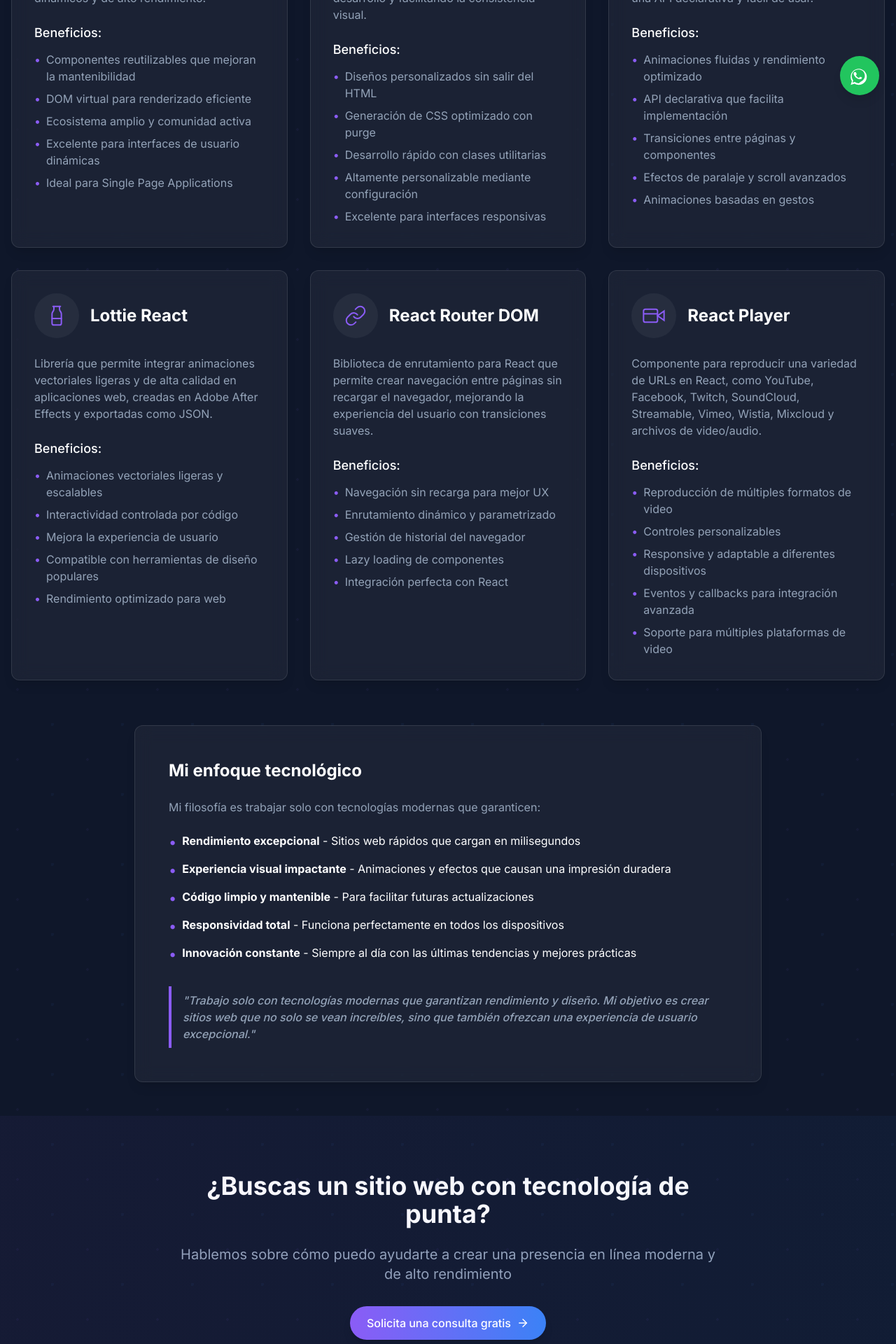
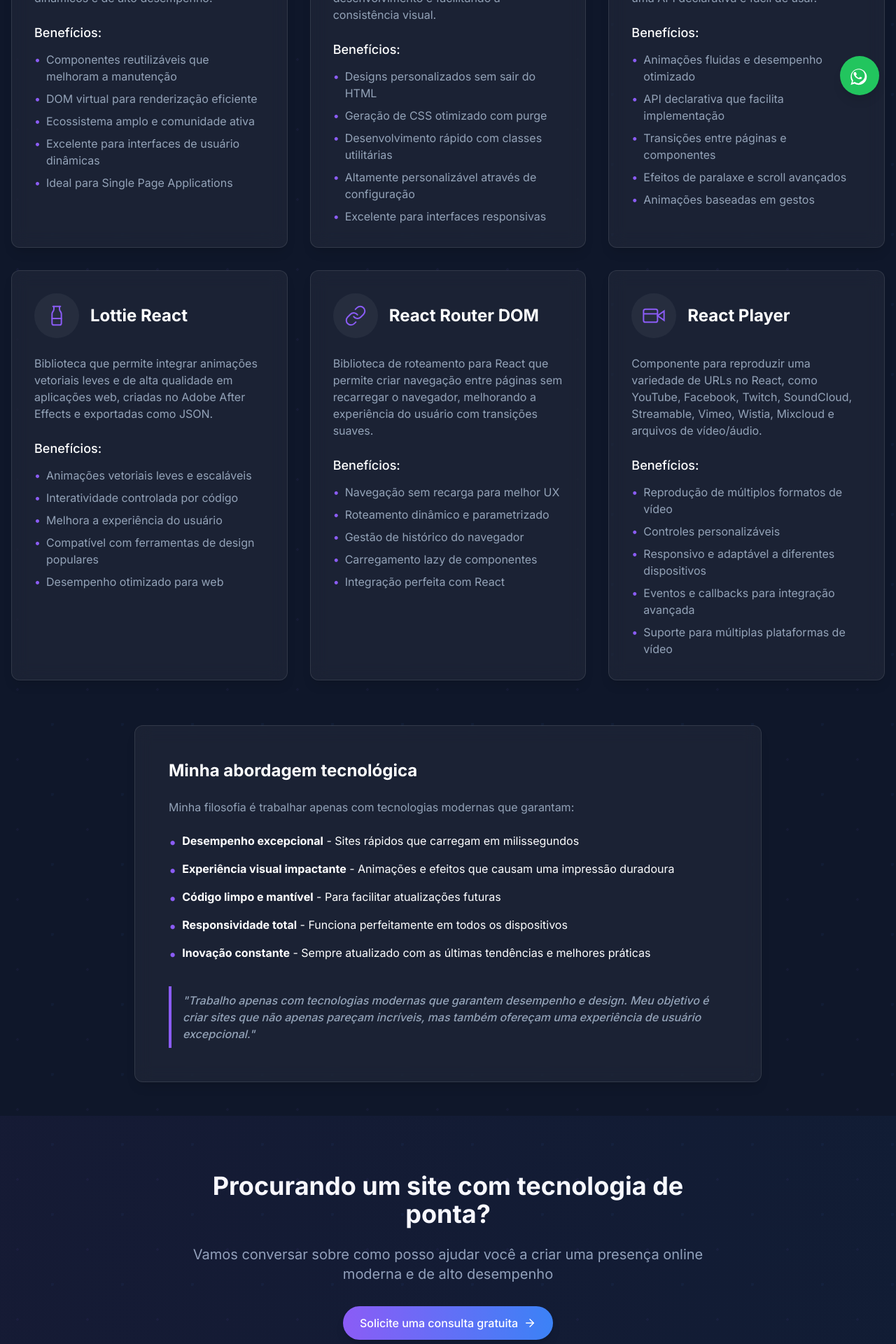
Before and after one commit to otaviodevelop/visual-latam-sites, a React (Vite) app: page /tecnologias in a window 1280 px wide. Shown: the part 640-2560 px from the top of the page at 70% size. Built offline with nearby package versions, Linux system fonts and the light colour scheme.

Commit message:
Refactor: Remove Lovable references and translate Technologies page
- Removed all references to Lovable from the codebase.
- Translated the Technologies page from Spanish to Portuguese.

```diff
--- a/index.html
+++ b/index.html
@@ -11,17 +11,15 @@
     <meta property="og:title" content="Otávio Augusto - Desenvolvedor Frontend" />
     <meta property="og:description" content="Desenvolvedor web frontend freelancer no Brasil" />
     <meta property="og:type" content="website" />
-    <meta property="og:image" content="https://lovable.dev/opengraph-image-p98pqg.png" />
+    <meta property="og:image" content="/opengraph-image.png" />
 
     <meta name="twitter:card" content="summary_large_image" />
     <meta name="twitter:site" content="@otavio_dev" />
-    <meta name="twitter:image" content="https://lovable.dev/opengraph-image-p98pqg.png" />
+    <meta name="twitter:image" content="/opengraph-image.png" />
   </head>
 
   <body>
     <div id="root"></div>
-    <!-- IMPORTANT: DO NOT REMOVE THIS SCRIPT TAG OR THIS VERY COMMENT! -->
-    <script src="https://cdn.gpteng.co/gptengineer.js" type="module"></script>
     <script type="module" src="/src/main.tsx"></script>
   </body>
 </html>
--- a/src/pages/TechnologiesPage.tsx
+++ b/src/pages/TechnologiesPage.tsx
@@ -1,3 +1,4 @@
+
 import Layout from "@/components/layout/Layout";
 import { ArrowRight } from "lucide-react";
 
@@ -18,7 +19,7 @@ const Technology = ({ title, description, icon, benefits }: TechnologyProps) =>
         <h3 className="text-2xl font-bold">{title}</h3>
       </div>
       <p className="text-tech-gray mb-6">{description}</p>
-      <h4 className="text-lg font-medium mb-3">Beneficios:</h4>
+      <h4 className="text-lg font-medium mb-3">Benefícios:</h4>
       <ul className="space-y-2">
         {benefits.map((benefit, index) => (
           <li key={index} className="text-tech-gray flex items-start">
@@ -35,39 +36,39 @@ const technologies = [
   {
     title: "React.js",
     description:
-      "Biblioteca de JavaScript para construir interfaces de usuario interactivas y reutilizables, permitiendo crear sitios web dinámicos y de alto rendimiento.",
+      "Biblioteca JavaScript para construir interfaces de usuário interativas e reutilizáveis, permitindo criar sites dinâmicos e de alto desempenho.",
     icon: `<svg width="32" height="32" viewBox="0 0 24 24" fill="none" xmlns="http://www.w3.org/2000/svg">
             <circle cx="12" cy="12" r="2.5" stroke="#8B5CF6" stroke-width="1.5"/>
             <path d="M12 6C14.9932 3.33333 18.1222 3.2773 20.6667 4.33333C23.6667 5.55555 23 9.33333 21.3333 12C23.7651 16 21.7604 19.1111 19.3333 20.1111C16.6667 21.2222 14.5744 20 12 18" stroke="#8B5CF6" stroke-width="1.5"/>
             <path d="M12 6C9.00683 3.33333 5.87777 3.2773 3.33333 4.33333C0.333333 5.55555 1 9.33333 2.66667 12C0.234907 16 2.23962 19.1111 4.66667 20.1111C7.33333 21.2222 9.42556 20 12 18" stroke="#8B5CF6" stroke-width="1.5"/>
           </svg>`,
     benefits: [
-      "Componentes reutilizables que mejoran la mantenibilidad",
-      "DOM virtual para renderizado eficiente",
-      "Ecosistema amplio y comunidad activa",
-      "Excelente para interfaces de usuario dinámicas",
+      "Componentes reutilizáveis que melhoram a manutenção",
+      "DOM virtual para renderização eficiente",
+      "Ecossistema amplo e comunidade ativa",
+      "Excelente para interfaces de usuário dinâmicas",
       "Ideal para Single Page Applications",
     ],
   },
   {
     title: "Tailwind CSS",
     description:
-      "Framework CSS utilitario que permite construir diseños personalizados directamente en el marcado, acelerando el desarrollo y facilitando la consistencia visual.",
+      "Framework CSS utilitário que permite construir designs personalizados diretamente na marcação, acelerando o desenvolvimento e facilitando a consistência visual.",
     icon: `<svg width="32" height="32" viewBox="0 0 24 24" fill="none" xmlns="http://www.w3.org/2000/svg">
             <path d="M6.96 14.4C7.68 14.4 8.28 14.1 8.76 13.5C9.24 12.9 9.48 12.09 9.48 11.07C9.48 10.05 9.24 9.24 8.76 8.64C8.28 8.04 7.68 7.74 6.96 7.74C6.24 7.74 5.64 8.04 5.16 8.64C4.68 9.24 4.44 10.05 4.44 11.07C4.44 12.09 4.68 12.9 5.16 13.5C5.64 14.1 6.24 14.4 6.96 14.4ZM7.5 16.26C6.06 16.26 4.86 15.75 3.9 14.73C2.94 13.71 2.46 12.47 2.46 11.01C2.46 9.55 2.94 8.31 3.9 7.29C4.86 6.27 6.06 5.76 7.5 5.76C8.94 5.76 10.14 6.27 11.1 7.29C12.06 8.31 12.54 9.55 12.54 11.01C12.54 12.47 12.06 13.71 11.1 14.73C10.14 15.75 8.94 16.26 7.5 16.26ZM17.04 14.4C17.76 14.4 18.36 14.1 18.84 13.5C19.32 12.9 19.56 12.09 19.56 11.07C19.56 10.05 19.32 9.24 18.84 8.64C18.36 8.04 17.76 7.74 17.04 7.74C16.32 7.74 15.72 8.04 15.24 8.64C14.76 9.24 14.52 10.05 14.52 11.07C14.52 12.09 14.76 12.9 15.24 13.5C15.72 14.1 16.32 14.4 17.04 14.4ZM16.5 18.24C15.06 18.24 13.86 17.73 12.9 16.71C11.94 15.69 11.46 14.45 11.46 12.99C11.46 11.53 11.94 10.29 12.9 9.27C13.86 8.25 15.06 7.74 16.5 7.74C17.94 7.74 19.14 8.25 20.1 9.27C21.06 10.29 21.54 11.53 21.54 12.99C21.54 14.45 21.06 15.69 20.1 16.71C19.14 17.73 17.94 18.24 16.5 18.24Z" fill="#8B5CF6"/>
           </svg>`,
     benefits: [
-      "Diseños personalizados sin salir del HTML",
-      "Generación de CSS optimizado con purge",
-      "Desarrollo rápido con clases utilitarias",
-      "Altamente personalizable mediante configuración",
+      "Designs personalizados sem sair do HTML",
+      "Geração de CSS otimizado com purge",
+      "Desenvolvimento rápido com classes utilitárias",
+      "Altamente personalizável através de configuração",
       "Excelente para interfaces responsivas",
     ],
   },
   {
     title: "Framer Motion",
     description:
-      "Biblioteca de animaciones para React que permite crear transiciones fluidas, gestos interactivos y efectos de movimiento con una API declarativa y fácil de usar.",
+      "Biblioteca de animações para React que permite criar transições fluidas, gestos interativos e efeitos de movimento com uma API declarativa e fácil de usar.",
     icon: `<svg width="32" height="32" viewBox="0 0 24 24" fill="none" xmlns="http://www.w3.org/2000/svg">
             <rect width="18" height="18" x="3" y="3" rx="2" stroke="#8B5CF6" stroke-width="1.5"/>
             <circle cx="9" cy="9" r="2" stroke="#8B5CF6" stroke-width="1.5"/>
@@ -76,61 +77,61 @@ const technologies = [
             <circle cx="15" cy="15" r="2" stroke="#8B5CF6" stroke-width="1.5"/>
           </svg>`,
     benefits: [
-      "Animaciones fluidas y rendimiento optimizado",
-      "API declarativa que facilita implementación",
-      "Transiciones entre páginas y componentes",
-      "Efectos de paralaje y scroll avanzados",
-      "Animaciones basadas en gestos",
+      "Animações fluidas e desempenho otimizado",
+      "API declarativa que facilita implementação",
+      "Transições entre páginas e componentes",
+      "Efeitos de paralaxe e scroll avançados",
+      "Animações baseadas em gestos",
     ],
   },
   {
     title: "Lottie React",
     description:
-      "Librería que permite integrar animaciones vectoriales ligeras y de alta calidad en aplicaciones web, creadas en Adobe After Effects y exportadas como JSON.",
+      "Biblioteca que permite integrar animações vetoriais leves e de alta qualidade em aplicações web, criadas no Adobe After Effects e exportadas como JSON.",
     icon: `<svg width="32" height="32" viewBox="0 0 24 24" fill="none" xmlns="http://www.w3.org/2000/svg">
             <path d="M8 2h8" stroke="#8B5CF6" stroke-width="1.5" stroke-linecap="round"/>
             <path d="M9 2v2.789a4 4 0 0 1-.672 2.219l-.656.984A4 4 0 0 0 7 10.212V20a2 2 0 0 0 2 2h6a2 2 0 0 0 2-2v-9.789a4 4 0 0 0-.672-2.219l-.656-.984A4 4 0 0 1 15 4.788V2" stroke="#8B5CF6" stroke-width="1.5" stroke-linecap="round"/>
             <path d="M7 15h10" stroke="#8B5CF6" stroke-width="1.5" stroke-linecap="round"/>
           </svg>`,
     benefits: [
-      "Animaciones vectoriales ligeras y escalables",
-      "Interactividad controlada por código",
-      "Mejora la experiencia de usuario",
-      "Compatible con herramientas de diseño populares",
-      "Rendimiento optimizado para web",
+      "Animações vetoriais leves e escaláveis",
+      "Interatividade controlada por código",
+      "Melhora a experiência do usuário",
+      "Compatível com ferramentas de design populares",
+      "Desempenho otimizado para web",
     ],
   },
   {
     title: "React Router DOM",
     description:
-      "Biblioteca de enrutamiento para React que permite crear navegación entre páginas sin recargar el navegador, mejorando la experiencia del usuario con transiciones suaves.",
+      "Biblioteca de roteamento para React que permite criar navegação entre páginas sem recarregar o navegador, melhorando a experiência do usuário com transições suaves.",
     icon: `<svg width="32" height="32" viewBox="0 0 24 24" fill="none" xmlns="http://www.w3.org/2000/svg">
             <path d="M10 13a5 5 0 0 0 7.54.54l3-3a5 5 0 0 0-7.07-7.07l-1.72 1.71" stroke="#8B5CF6" stroke-width="1.5" stroke-linecap="round"/>
             <path d="M14 11a5 5 0 0 0-7.54-.54l-3 3a5 5 0 0 0 7.07 7.07l1.71-1.71" stroke="#8B5CF6" stroke-width="1.5" stroke-linecap="round"/>
           </svg>`,
     benefits: [
-      "Navegación sin recarga para mejor UX",
-      "Enrutamiento dinámico y parametrizado",
-      "Gestión de historial del navegador",
-      "Lazy loading de componentes",
-      "Integración perfecta con React",
+      "Navegação sem recarga para melhor UX",
+      "Roteamento dinâmico e parametrizado",
+      "Gestão de histórico do navegador",
+      "Carregamento lazy de componentes",
+      "Integração perfeita com React",
     ],
   },
   {
     title: "React Player",
     description:
-      "Componente para reproducir una variedad de URLs en React, como YouTube, Facebook, Twitch, SoundCloud, Streamable, Vimeo, Wistia, Mixcloud y archivos de video/audio.",
+      "Componente para reproduzir uma variedade de URLs no React, como YouTube, Facebook, Twitch, SoundCloud, Streamable, Vimeo, Wistia, Mixcloud e arquivos de vídeo/áudio.",
     icon: `<svg width="32" height="32" viewBox="0 0 24 24" fill="none" xmlns="http://www.w3.org/2000/svg">
             <polygon points="23 7 16 12 23 17 23 7" stroke="#8B5CF6" stroke-width="1.5"/>
             <rect width="15" height="14" x="1" y="5" rx="2" stroke="#8B5CF6" stroke-width="1.5"/>
             <path d="M1 10h15" stroke="#8B5CF6" stroke-width="1.5"/>
           </svg>`,
     benefits: [
-      "Reproducción de múltiples formatos de video",
-      "Controles personalizables",
-      "Responsive y adaptable a diferentes dispositivos",
-      "Eventos y callbacks para integración avanzada",
-      "Soporte para múltiples plataformas de video",
+      "Reprodução de múltiplos formatos de vídeo",
+      "Controles personalizáveis",
+      "Responsivo e adaptável a diferentes dispositivos",
+      "Eventos e callbacks para integração avançada",
+      "Suporte para múltiplas plataformas de vídeo",
     ],
   }
 ];
@@ -138,7 +139,7 @@ const technologies = [
 const TechnologiesPage = () => {
   return (
     <Layout>
-      {/* Hero de Tecnologías */}
+      {/* Hero de Tecnologias */}
       <section className="relative py-20 overflow-hidden">
         <div className="absolute -top-40 -left-40 w-96 h-96 bg-tech-purple/20 rounded-full filter blur-3xl"></div>
         <div className="absolute -bottom-40 -right-40 w-96 h-96 bg-tech-blue/20 rounded-full filter blur-3xl"></div>
@@ -146,17 +147,17 @@ const TechnologiesPage = () => {
         <div className="container mx-auto px-4 relative z-10">
           <div className="text-center max-w-3xl mx-auto">
             <h1 className="text-4xl md:text-5xl font-bold font-poppins mb-6">
-              <span className="gradient-text">Tecnologías</span> Modernas
+              <span className="gradient-text">Tecnologias</span> Modernas
             </h1>
             <p className="text-xl text-tech-gray">
-              Trabajo exclusivamente con tecnologías de última generación para
-              garantizar un rendimiento óptimo y una experiencia de usuario excepcional
+              Trabalho exclusivamente com tecnologias de última geração para
+              garantir um desempenho ótimo e uma experiência de usuário excepcional
             </p>
           </div>
         </div>
       </section>
 
-      {/* Grid de Tecnologías */}
+      {/* Grid de Tecnologias */}
       <section className="py-12">
         <div className="container mx-auto px-4">
           <div className="grid grid-cols-1 md:grid-cols-2 lg:grid-cols-3 gap-8 mb-16">
@@ -173,47 +174,47 @@ const TechnologiesPage = () => {
 
           {/* Enfoque Tecnológico */}
           <div className="glass-card p-8 md:p-12 max-w-4xl mx-auto">
-            <h2 className="text-2xl font-bold mb-6">Mi enfoque tecnológico</h2>
+            <h2 className="text-2xl font-bold mb-6">Minha abordagem tecnológica</h2>
             <p className="text-tech-gray mb-6">
-              Mi filosofía es trabajar solo con tecnologías modernas que garanticen:
+              Minha filosofia é trabalhar apenas com tecnologias modernas que garantam:
             </p>
             <ul className="space-y-3 mb-8">
               <li className="flex items-start">
                 <span className="text-tech-purple mr-2 text-xl">•</span>
                 <span>
-                  <strong className="text-white">Rendimiento excepcional</strong> - Sitios web rápidos que cargan en milisegundos
+                  <strong className="text-white">Desempenho excepcional</strong> - Sites rápidos que carregam em milissegundos
                 </span>
               </li>
               <li className="flex items-start">
                 <span className="text-tech-purple mr-2 text-xl">•</span>
                 <span>
-                  <strong className="text-white">Experiencia visual impactante</strong> - Animaciones y efectos que causan una impresión duradera
+                  <strong className="text-white">Experiência visual impactante</strong> - Animações e efeitos que causam uma impressão duradoura
                 </span>
               </li>
               <li className="flex items-start">
                 <span className="text-tech-purple mr-2 text-xl">•</span>
                 <span>
-                  <strong className="text-white">Código limpio y mantenible</strong> - Para facilitar futuras actualizaciones
+                  <strong className="text-white">Código limpo e mantível</strong> - Para facilitar atualizações futuras
                 </span>
               </li>
               <li className="flex items-start">
                 <span className="text-tech-purple mr-2 text-xl">•</span>
                 <span>
-                  <strong className="text-white">Responsividad total</strong> - Funciona perfectamente en todos los dispositivos
+                  <strong className="text-white">Responsividade total</strong> - Funciona perfeitamente em todos os dispositivos
                 </span>
               </li>
               <li className="flex items-start">
                 <span className="text-tech-purple mr-2 text-xl">•</span>
                 <span>
-                  <strong className="text-white">Innovación constante</strong> - Siempre al día con las últimas tendencias y mejores prácticas
+                  <strong className="text-white">Inovação constante</strong> - Sempre atualizado com as últimas tendências e melhores práticas
                 </span>
               </li>
             </ul>
 
             <div className="font-medium text-tech-gray italic border-l-4 border-tech-purple pl-4 py-2">
-              "Trabajo solo con tecnologías modernas que garantizan rendimiento y diseño.
-              Mi objetivo es crear sitios web que no solo se vean increíbles, sino que también
-              ofrezcan una experiencia de usuario excepcional."
+              "Trabalho apenas com tecnologias modernas que garantem desempenho e design.
+              Meu objetivo é criar sites que não apenas pareçam incríveis, mas também
+              ofereçam uma experiência de usuário excepcional."
             </div>
           </div>
         </div>
@@ -225,18 +226,18 @@ const TechnologiesPage = () => {
         <div className="container mx-auto px-4">
           <div className="text-center max-w-3xl mx-auto">
             <h2 className="text-3xl md:text-4xl font-bold mb-6">
-              ¿Buscas un sitio web con tecnología de punta?
+              Procurando um site com tecnologia de ponta?
             </h2>
             <p className="text-xl text-tech-gray mb-8">
-              Hablemos sobre cómo puedo ayudarte a crear una presencia en línea moderna y de alto rendimiento
+              Vamos conversar sobre como posso ajudar você a criar uma presença online moderna e de alto desempenho
             </p>
             <a
-              href="https://wa.me/5215555555555?text=Hola,%20me%20interesa%20hablar%20sobre%20las%20tecnologías%20que%20usas"
+              href="https://wa.me/5215555555555?text=Olá,%20estou%20interessado%20em%20conversar%20sobre%20as%20tecnologias%20que%20você%20usa"
               target="_blank"
               rel="noopener noreferrer"
               className="tech-btn inline-flex items-center gap-2"
             >
-              Solicita una consulta gratis
+              Solicite uma consulta gratuita
               <ArrowRight size={18} />
             </a>
           </div>
--- a/vite.config.ts
+++ b/vite.config.ts
@@ -1,7 +1,7 @@
+
 import { defineConfig } from "vite";
 import react from "@vitejs/plugin-react-swc";
 import path from "path";
-import { componentTagger } from "lovable-tagger";
 
 // https://vitejs.dev/config/
 export default defineConfig(({ mode }) => ({
@@ -11,9 +11,7 @@ export default defineConfig(({ mode }) => ({
   },
   plugins: [
     react(),
-    mode === 'development' &&
-    componentTagger(),
-  ].filter(Boolean),
+  ],
   resolve: {
     alias: {
       "@": path.resolve(__dirname, "./src"),
```
Also changed, not shown: 1 other file (tests, documents, lock files or other folders).
